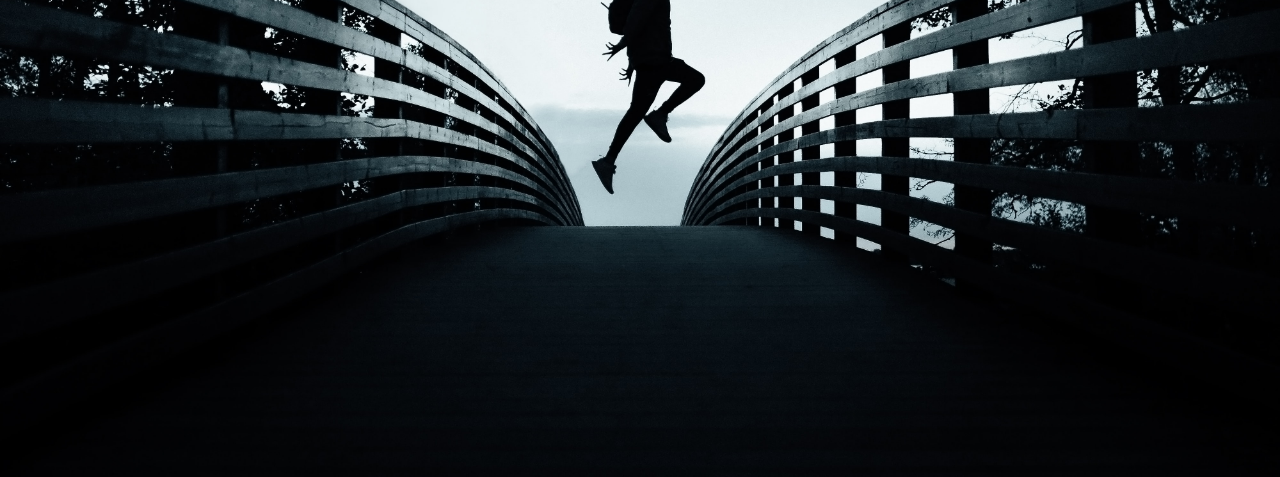
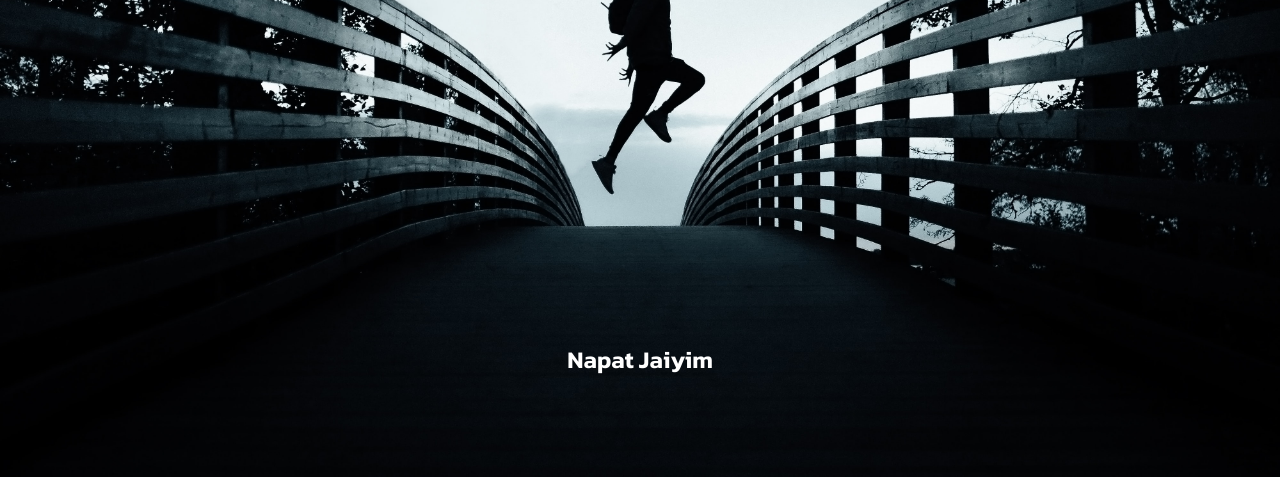
Before and after one commit to HustlerXIV/countdown-timer, a plain HTML site: page index.html in a window 1280 px wide. Shown: the part 323-800 px from the top of the page. Drawn offline with Linux system fonts and the light colour scheme.

Commit message:
updated signature

```diff
--- a/index.html
+++ b/index.html
@@ -29,5 +29,9 @@
         <span>SECONDS</span>
       </div>
     </div>
+
+    <div class="signature">
+      <h2>Napat Jaiyim</h2>
+    </div>
   </body>
 </html>
--- a/style.css
+++ b/style.css
@@ -41,3 +41,15 @@ h1 {
 .countdown-el span {
   font-size: 1.5rem;
 }
+
+.signature {
+  color: #fff;
+  position: absolute;
+  bottom: 10%;
+}
+
+.flex-center {
+  display: flex;
+  justify-content: center;
+  flex-direction: column;
+}
```
